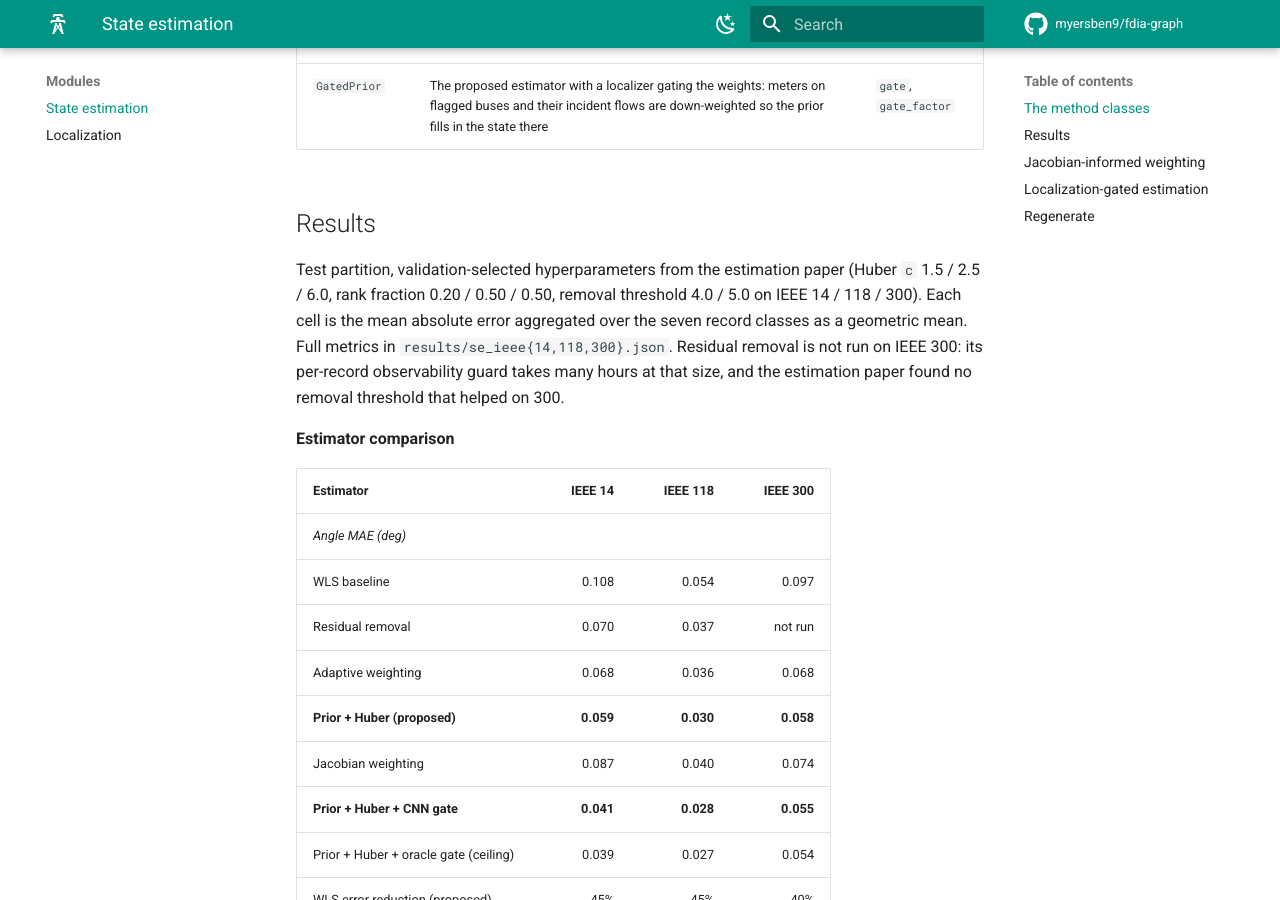
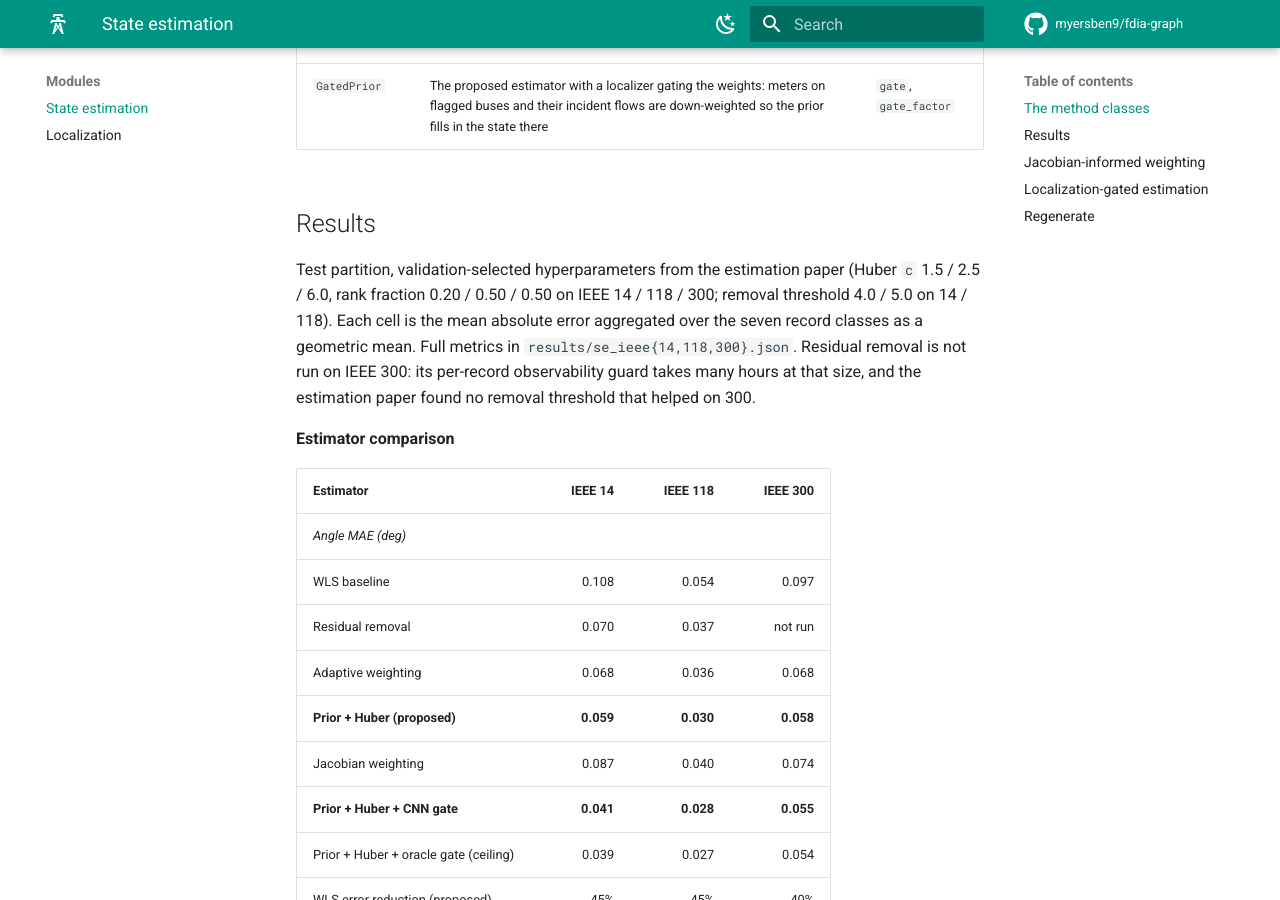
Before and after one commit to myersben9/fdia-graph, an MkDocs documentation site: the page built from docs/se/README.md, in a window 1280 px wide and 900 px high, scrolled down 1122 px. Built offline with MkDocs 1.6.1 and Material for MkDocs 9.7.7, drawn with Linux system fonts in a browser that asks for light colours; comment, search, counter and statistics services are not loaded.

Commit message:
Scope the removal thresholds to 14/118; 118 oracle gate rounds to 0.027

```diff
--- a/docs/se/README.md
+++ b/docs/se/README.md
@@ -36,7 +36,7 @@ rep  = est.score(test)      # per-family angle/voltage MAE vs the clean truth
 ## Results
 
 Test partition, validation-selected hyperparameters from the estimation paper (Huber `c` 1.5 / 2.5 /
-6.0, rank fraction 0.20 / 0.50 / 0.50, removal threshold 4.0 / 5.0 on IEEE 14 / 118 / 300). Each cell
+6.0, rank fraction 0.20 / 0.50 / 0.50 on IEEE 14 / 118 / 300; removal threshold 4.0 / 5.0 on 14 / 118). Each cell
 is the mean absolute error aggregated over the seven record classes as a geometric mean. Full metrics
 in `results/se_ieee{14,118,300}.json`. Residual removal is not run on IEEE 300: its per-record
 observability guard takes many hours at that size, and the estimation paper found no removal
```
Also changed, not shown: other parts of docs/se/README.md (+1 -1 lines).
